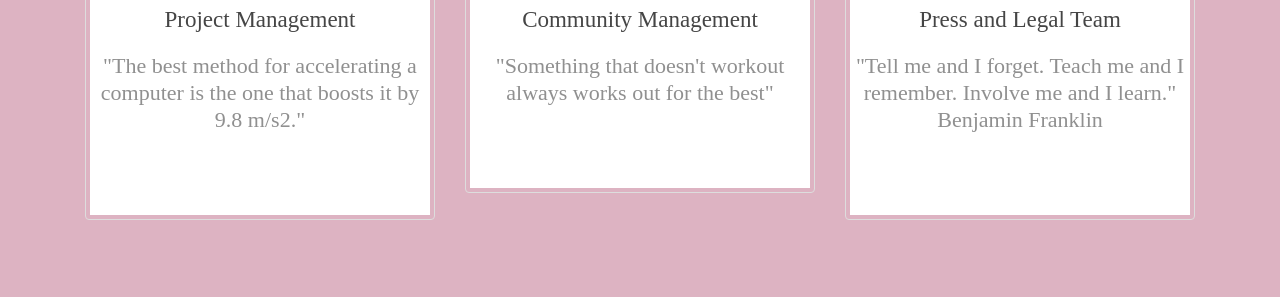
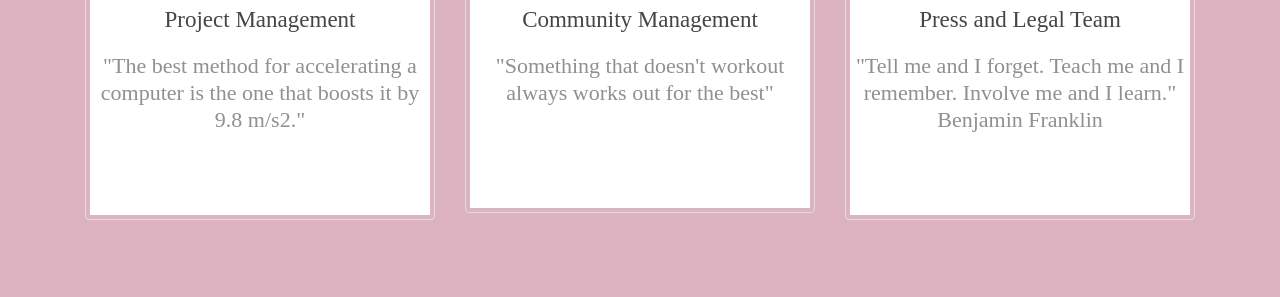
Before and after one commit to LLHD/Website, a plain HTML site: page index.html in a window 1280 px wide. Shown: the part 3050-3347 px from the top of the page. Drawn offline with Linux system fonts and the light colour scheme; files that its build step writes are made by us from their sources.

Commit message:
Fixed issues

```diff
--- a/css/style.css
+++ b/css/style.css
@@ -258,7 +258,6 @@ h1.brand {
 #welcomeSection{padding:44px 0}
 #headerSection {display: inline-block;width: 100%;}
 .blockDtl {text-align:center}
-.blockDtl:hover{color:#FE5214}
 #shadow{ min-height:44px; padding:18px 0; text-align:center}
 
 #carouselSection{ margin:0 auto;  padding: 38px 0 31px; color:#eee;}
--- a/index.html
+++ b/index.html
@@ -300,7 +300,7 @@
 <a href="https://www.facebook.com/katerina.vyurkova" target="_blank"><img src="img/katerina.png" alt=""></a>
               <h4>Katerina Vryunkova</h4>
               <h5>Community Management</h5>
-              <p> "Something that doesn't workout always works out for the best" </p>
+              <p> "Something that doesn't workout always works out for the best"       </p><br>
               <a class="facebook" href="https://www.facebook.com/katerina.vyurkova"></a>
 
 </div>
```
Also changed, not shown: img/julian.png, img/katerina.png, img/meropi.png, img/mike.png, img/steve.png, img/tonio.png.
